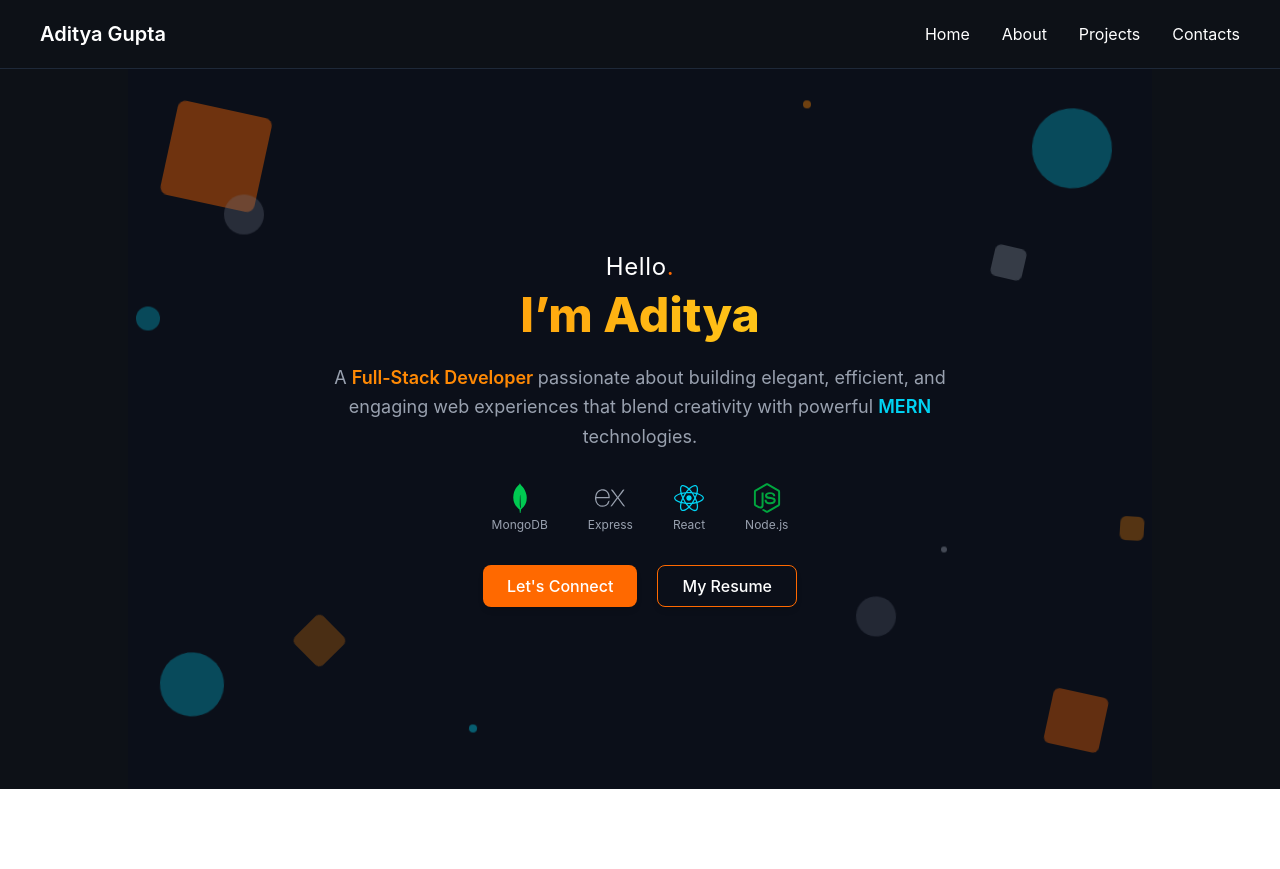
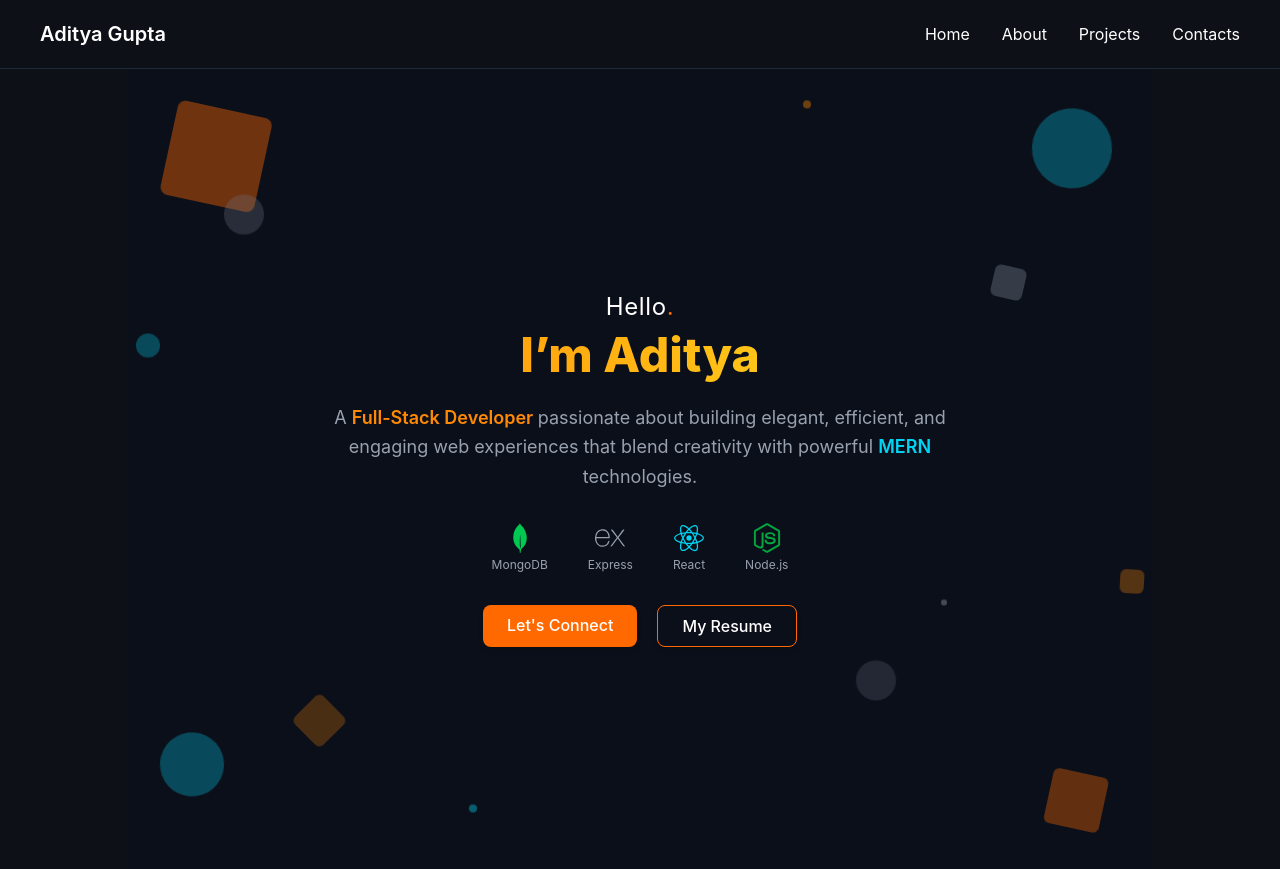
Before and after one commit to AdityaGupta2791/Portfolio, a React (Vite) app: page / in a window 1280 px wide. Before the commit the page ends 800 px from the top, so only its background shows below. Built offline with nearby package versions, Linux system fonts and the light colour scheme.

Commit message:
My Resume button is functional now

```diff
--- a/src/components/Hero.jsx
+++ b/src/components/Hero.jsx
@@ -14,7 +14,7 @@ const Hero = () => {
   return (
     <section
       id="home"
-      className="relative flex flex-col items-center justify-center text-center px-6 min-h-[90vh] max-w-5xl mx-auto overflow-hidden bg-[#0B0F19]"
+      className="relative flex flex-col items-center justify-center text-center px-6 min-h-[100vh] max-w-5xl mx-auto overflow-hidden bg-[#0B0F19]"
     >
       {/* --- Animated Abstract Background Shapes --- */}
       <div className="absolute inset-0 overflow-hidden pointer-events-none">
@@ -73,7 +73,7 @@ const Hero = () => {
               key={s.name}
               whileHover={{ scale: 1.15 }}
               transition={{ duration: 0.15, ease: 'easeOut' }}
-              className="flex flex-col items-center gap-1 text-gray-400 hover:text-orange-400 transition-transform"
+              className="flex flex-col items-center gap-1 text-gray-400 hover:text-orange-400 transition-smooth"
             >
               <div className="text-3xl">{s.icon}</div>
               <p className="text-xs">{s.name}</p>
@@ -88,12 +88,20 @@ const Hero = () => {
           transition={{ delay: 0.3, duration: 0.6 }}
           className="flex gap-5 justify-center"
         >
-          <button className="bg-orange-500 px-6 py-2 rounded-lg font-medium shadow-md hover:shadow-orange-500/40 hover:bg-orange-600 transition">
+          <a
+            href="#contact"
+            className="inline-block bg-orange-500 px-6 py-2 rounded-lg font-medium shadow-md hover:shadow-orange-500/40 hover:bg-orange-600 transition"
+          >
             Let's Connect
-          </button>
-          <button className="border border-orange-500 px-6 py-2 rounded-lg font-medium shadow-md hover:bg-orange-500 hover:text-white hover:shadow-orange-500/40 transition">
+          </a>
+          <a
+            href="https://drive.google.com/file/d/1WNm5fkwWnNr9DUrtXQdFh2m0_7qsK8NQ/view"
+            target="_blank"
+            rel="noopener noreferrer"
+            className="inline-block border border-orange-500 px-6 py-2 rounded-lg font-medium shadow-md hover:bg-orange-500 hover:text-white hover:shadow-orange-500/40 transition"
+          >
             My Resume
-          </button>
+          </a>
         </motion.div>
       </motion.div>
     </section>
```
